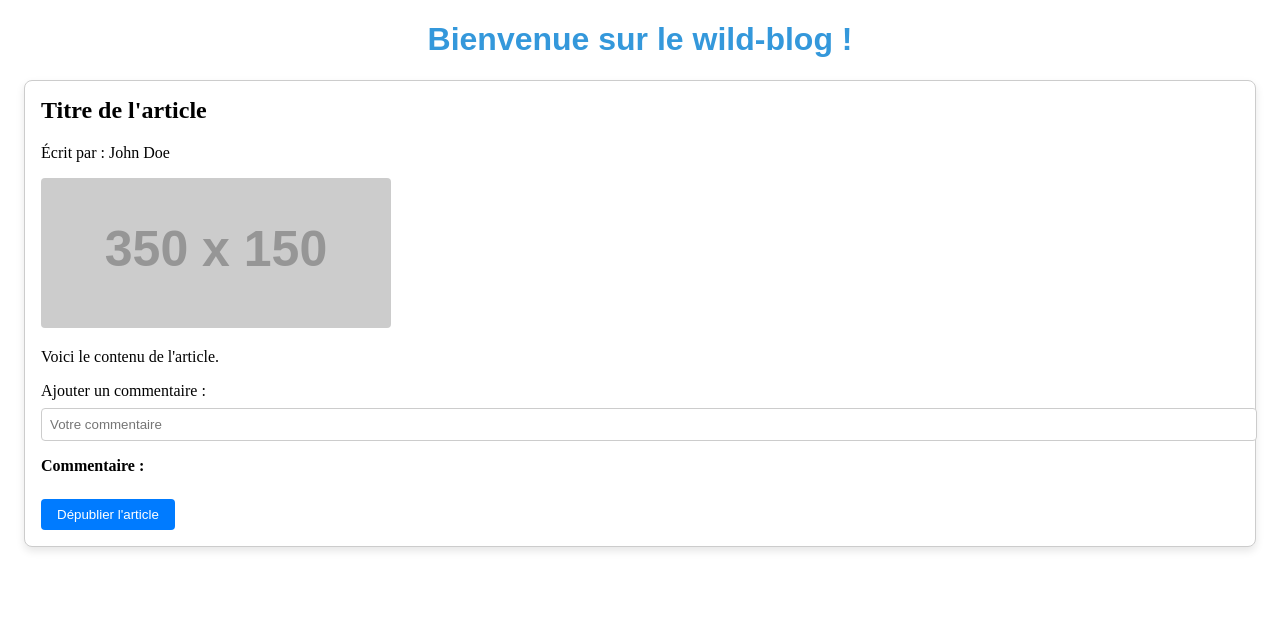
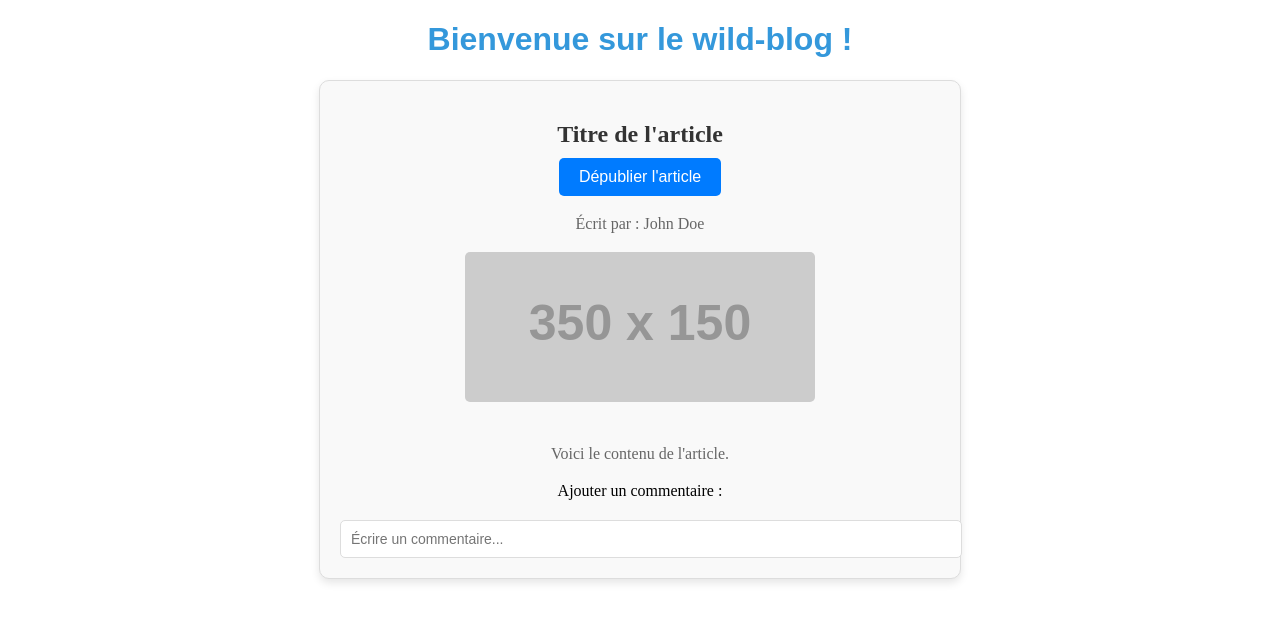
Before and after one commit to odowin/wild-blog, an Angular app: page / in a window 1280 px wide. Shown: the top 622 px of the page. Built offline with nearby package versions, Linux system fonts and the light colour scheme.

Commit message:
Ajout de l'interface article

```diff
--- a/src/app/article/article.component.html
+++ b/src/app/article/article.component.html
@@ -1,16 +1,19 @@
 <div class="article-card">
   <h2>{{ article.title }}</h2>
+  <!-- Bouton pour publier/dépublier l'article -->
+  <button (click)="togglePublication()">
+    {{ article.isPublished ? 'Dépublier l\'article' : 'Publier l\'article' }}
+  </button>
   <p>Écrit par : {{ article.author }}</p>
   <img [src]="article.image" alt="Image de l'article">
-  <div *ngIf="article.isPublished">
-    <p>{{ article.content }}</p>
-  </div>
+  <p *ngIf="article.isPublished">{{ article.content }}</p>
+
+  <!-- Champ pour ajouter un commentaire avec two-way binding -->
   <div>
     <label for="comment">Ajouter un commentaire :</label>
-    <input id="comment" [(ngModel)]="article.comment" placeholder="Votre commentaire">
-    <p><strong>Commentaire :</strong> {{ article.comment }}</p>
+    <input id="comment" type="text" [(ngModel)]="article.comment" placeholder="Écrire un commentaire...">
   </div>
-  <button (click)="togglePublication()">
-    {{ article.isPublished ? 'Dépublier' : 'Publier' }} l'article
-  </button>
+
+  <!-- Affichage du commentaire -->
+  <p *ngIf="article.comment">Commentaire : {{ article.comment }}</p>
 </div>
--- a/src/app/article/article.component.scss
+++ b/src/app/article/article.component.scss
@@ -1,39 +1,59 @@
 .article-card {
-  border: 1px solid #ccc;
-  border-radius: 8px;
-  padding: 16px;
-  margin: 16px;
+  max-width: 600px;
+  margin: 20px auto;
+  padding: 20px;
+  border: 1px solid #ddd;
+  border-radius: 10px;
   box-shadow: 0 4px 8px rgba(0, 0, 0, 0.1);
-  background-color: #fff;
+  background-color: #f9f9f9;
+  text-align: center;
 
   h2 {
-    margin-top: 0;
+    color: #333;
+    margin-bottom: 10px;
+    font-size: 24px;
+  }
+
+  p {
+    font-size: 16px;
+    line-height: 1.5;
+    color: #666;
   }
 
   img {
     max-width: 100%;
-    border-radius: 4px;
+    height: auto;
+    border-radius: 5px;
+    margin-bottom: 20px;
   }
 
   button {
+    padding: 10px 20px;
+    font-size: 16px;
+    color: #fff;
     background-color: #007bff;
-    color: white;
     border: none;
-    padding: 8px 16px;
+    border-radius: 5px;
     cursor: pointer;
-    border-radius: 4px;
-    margin-top: 8px;
+    transition: background-color 0.3s ease;
 
     &:hover {
       background-color: #0056b3;
     }
   }
 
-  input {
-    margin-top: 8px;
-    padding: 8px;
-    border: 1px solid #ccc;
-    border-radius: 4px;
+  #comment {
+    margin-top: 20px;
+    padding: 10px;
     width: 100%;
+    border: 1px solid #ddd;
+    border-radius: 5px;
+    font-size: 14px;
+  }
+
+  .comment-section {
+    margin-top: 20px;
+    font-style: italic;
+    color: #555;
   }
 }
--- a/src/app/article/article.component.ts
+++ b/src/app/article/article.component.ts
@@ -1,6 +1,16 @@
 import { CommonModule } from '@angular/common';
 import { Component } from '@angular/core';
 import { FormsModule } from '@angular/forms';
+
+// Déclaration de l'interface Article à l'extérieur de la classe
+interface Article {
+  title: string;
+  author: string;
+  content: string;
+  image: string;
+  isPublished: boolean;
+  comment: string;
+}
 
 @Component({
   selector: 'app-article',
@@ -9,8 +19,10 @@ import { FormsModule } from '@angular/forms';
   templateUrl: './article.component.html',
   styleUrl: './article.component.scss'
 })
+
 export class ArticleComponent {
-  article = {
+  // Utilisation de l'interface Article pour typer l'objet article
+  article: Article = {
     title: 'Titre de l\'article',
     author: 'John Doe',
     content: 'Voici le contenu de l\'article.',
@@ -19,7 +31,7 @@ export class ArticleComponent {
     comment: ''
   };
 
-  // Fonction qui inverse l'état de publication de l'article
+  // Méthode pour publier/dépublier l'article
   togglePublication(): void {
     this.article.isPublished = !this.article.isPublished;
   }
```
